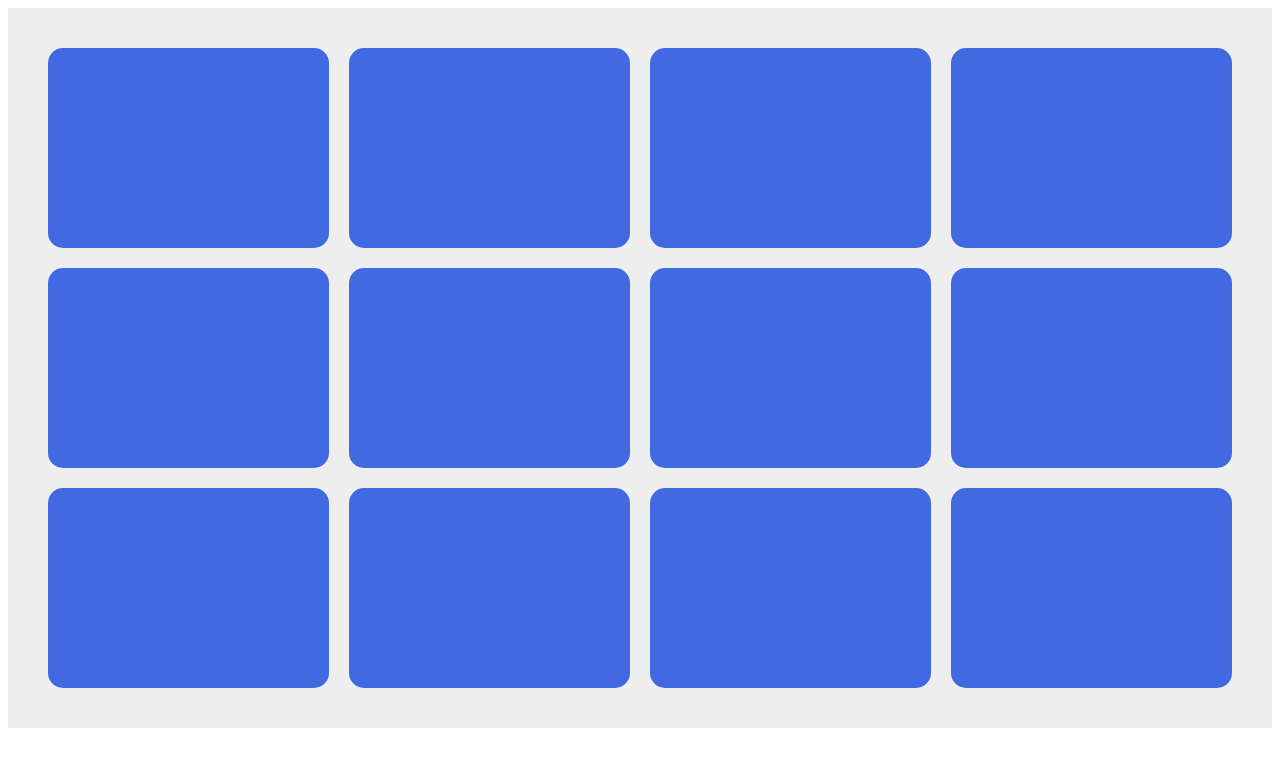
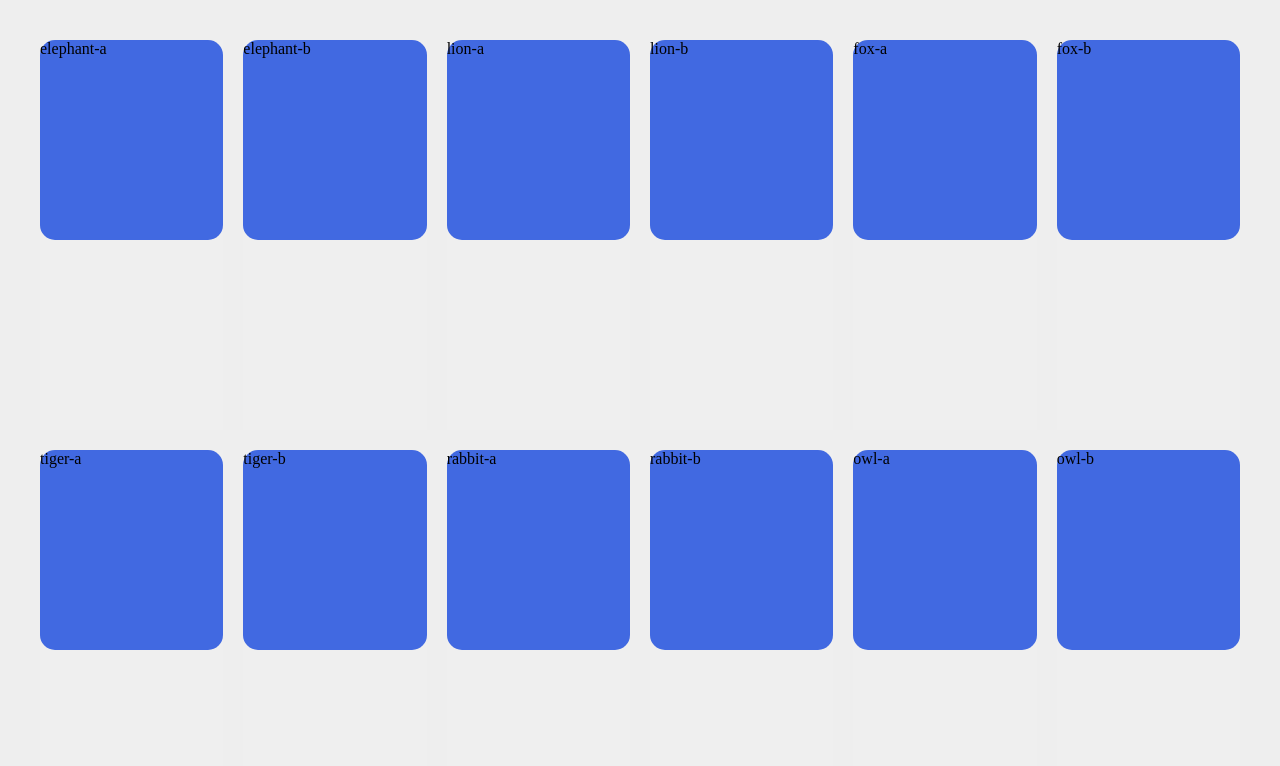
Before and after one commit to dbizhev/Vue-PWA, a Vue app: page / in a window 1280 px wide. Shown: the top 766 px of the page. Built offline with nearby package versions, Linux system fonts and the light colour scheme.

Commit message:
Card emits ID with click event

```diff
--- a/src/App.vue
+++ b/src/App.vue
@@ -2,14 +2,12 @@
   <div id="app">
     <div class="cards">
 
-<!-- <p  -->
-<!-- v-for="animal in theCards">{{animal.name}}</p> -->
        <Card
-        v-for="animal in theCards"
-        :key="animal.id"
-        :id="animal.id"
-        :animal="animal"
-        @card-flipped="cardFlipped" />
+        v-for="card in theCards"
+        :key="card.id"
+        :card="card"
+        @tapped="cardTapped"
+        />
 
     </div>
   </div>
@@ -25,8 +23,9 @@ const animals = ["elephant", "lion", "fox", "tiger", "rabbit", "owl"];
 let cards = [];
 
 animals.forEach((animal, index) => {
-  const animalCard = {
-    id: `${animal}-${index}`,
+
+    const animalCard = {
+    id: `${animal}-a`,
     name: animal,
     type: animal,
     image: animal,
@@ -34,24 +33,19 @@ animals.forEach((animal, index) => {
     // flipCount: 0,
   };
 
-// Do this twice.
-  cards.push(animalCard);
-  animalCard.id = `${animal}-${index + 1}`;
-  cards.push(animalCard);
+  // first copy
+  const cardA = animalCard;
+  cards.push(cardA);
+  // second copy
+  const cardB = {...animalCard};
+  cardB.id = `${animal}-b`;
+  cards.push(cardB);
 });
 
-  // console.log('cards', cards);
+  console.log('cards', cards);
 
-// function shuffle(a) {
-//   for (let i = a.length - 1; i > 0; i--) {
-//     const j = Math.floor(Math.random() * (i + 1));
-//     [a[i], a[j]] = [a[j], a[i]];
-//   }
-//   return a;
-// }
 
-// const dups = animals.concat(animals);
-// const dupsShuffled = shuffle(dups);
+// this.shuffle(cards);
 
 export default {
   name: "app",
@@ -62,47 +56,34 @@ export default {
     return {
       flippedCard: null,
       totalFlips: 0,
+      // theCards: this.shuffle(cards),
       theCards: cards,
+
     }
   },
 
-// methods: {
-//   cardFlipped(card) {
-//     if (!flippedCard) {
-//       this.flippedCard = card;
-//       this.clickedCard = null;
-//       return;
-//     }
-//     if (flippedCard && !clickedCard) {
-//       this.clickedCard = card;
-//     }
-
-
-//     if (this.flippedCard.type === this.clickedCard.type) {
-//       this.flippedCard = null;
-//       this.clickedCard = null;
-//       this.totalFlips++;
-//       this.cards.forEach((animal) => {
-//         if (animal.type === card.type) {
-//           animal.answered = true;
-//         }
-//       })
-//     } else {
-//       this.flippedCard = null;
-//       this.clickedCard = null;
-//       this.totalFlips++;
-//     }
-//   }
-// }
+  methods: {
+    shuffle(a) {
+      for (let i = a.length - 1; i > 0; i--) {
+        const j = Math.floor(Math.random() * (i + 1));
+        [a[i], a[j]] = [a[j], a[i]];
+      }
+      return a;
+    },
+    cardTapped(tappedCardID) {
+      console.log('card tapped', tappedCardID);
+    },
+  }
 };
 
 </script>
 
-<style lang="scss" scoped>
+<style lang="scss">
 body {
   padding: 0;
   margin: 0;
 }
+
 #app {
   background: #eee;
   margin: 0;
@@ -114,6 +95,8 @@ body {
   padding: 0;
   display: grid;
   grid-gap: 20px;
-  grid-template-columns: 1fr 1fr 1fr 1fr;
+  grid-template-columns: 1fr 1fr 1fr 1fr 1fr 1fr;
+  // width: 100vw;
+  height: 100vh;
 }
 </style>
--- a/src/components/Card.vue
+++ b/src/components/Card.vue
@@ -1,7 +1,7 @@
 <template>
-  <div class="card" @click="flip">
+  <div :class="cardClasses" @click="tap">
     <div class="card__inner">
-      <div class="card__front"></div>
+      <div class="card__front">{{card.id}}</div>
       <div class="card__back" :style="`background-image: url(${imgUrl})`">
       </div>
     </div>
@@ -9,22 +9,38 @@
 </template>
 
 <script>
+ /* eslint-disable */
+
 export default {
   name: "Card",
   props: {
-    animal: Object,
-    default: ()=> {},
+    card: {
+      type: Object,
+      default: ()=> {},
+    },
+    flipped: {
+      type:  Boolean,
+      default: () => false,
+    }
   },
+
   data() {
     return {
-      imgUrl: "/" + this.animal.image + ".png"
+      imgUrl: "/" + this.card.image + ".png"
     };
   },
   methods: {
-    flip($event) {
-      $event.target.classList.toggle("flipped");
-      this.$emit("flipped");
-    }
+    tap() {
+      this.$emit("tapped", this.card.id);
+    },
+  },
+  computed: {
+    cardClasses() {
+      return  {
+        'card': true,
+        'card--flipped': this.flipped,
+      };
+    },
   }
 };
 </script>
```
Also changed, not shown: src/AppNew.vue (+29 -0 lines).
